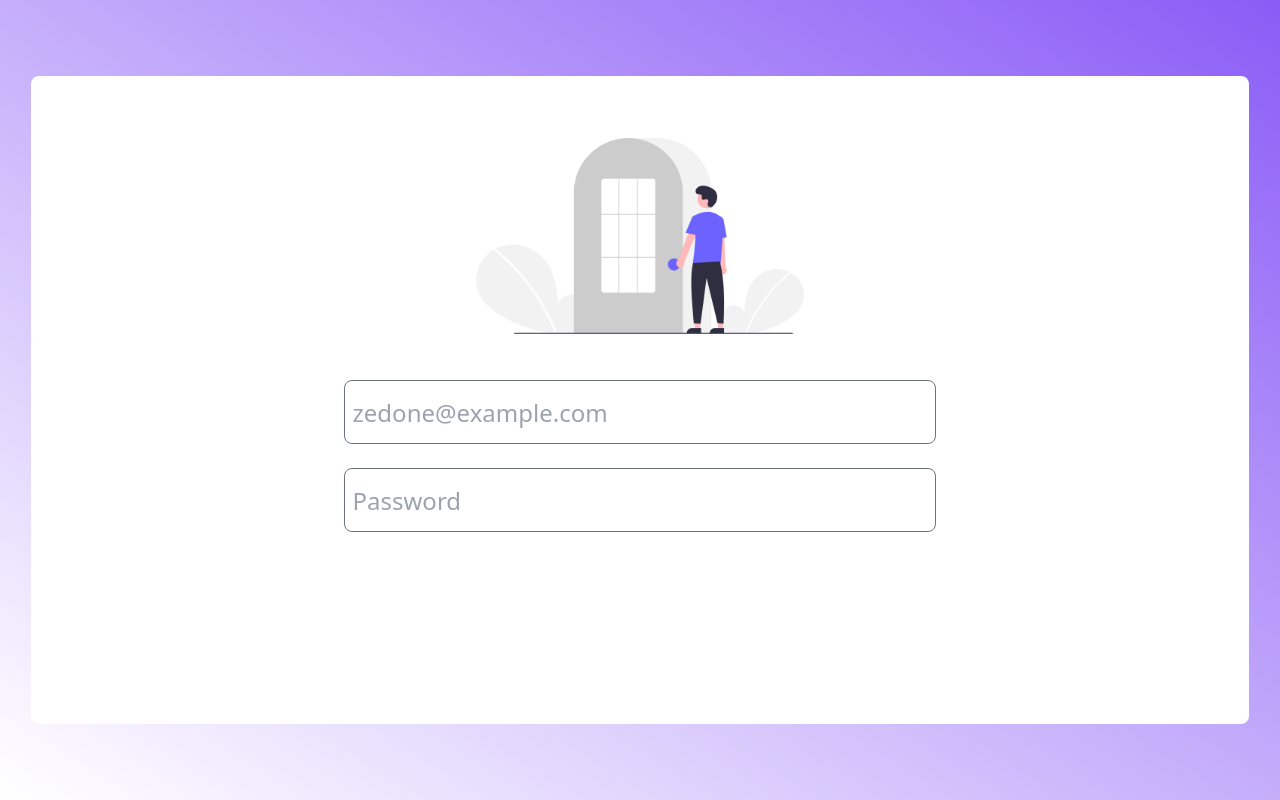
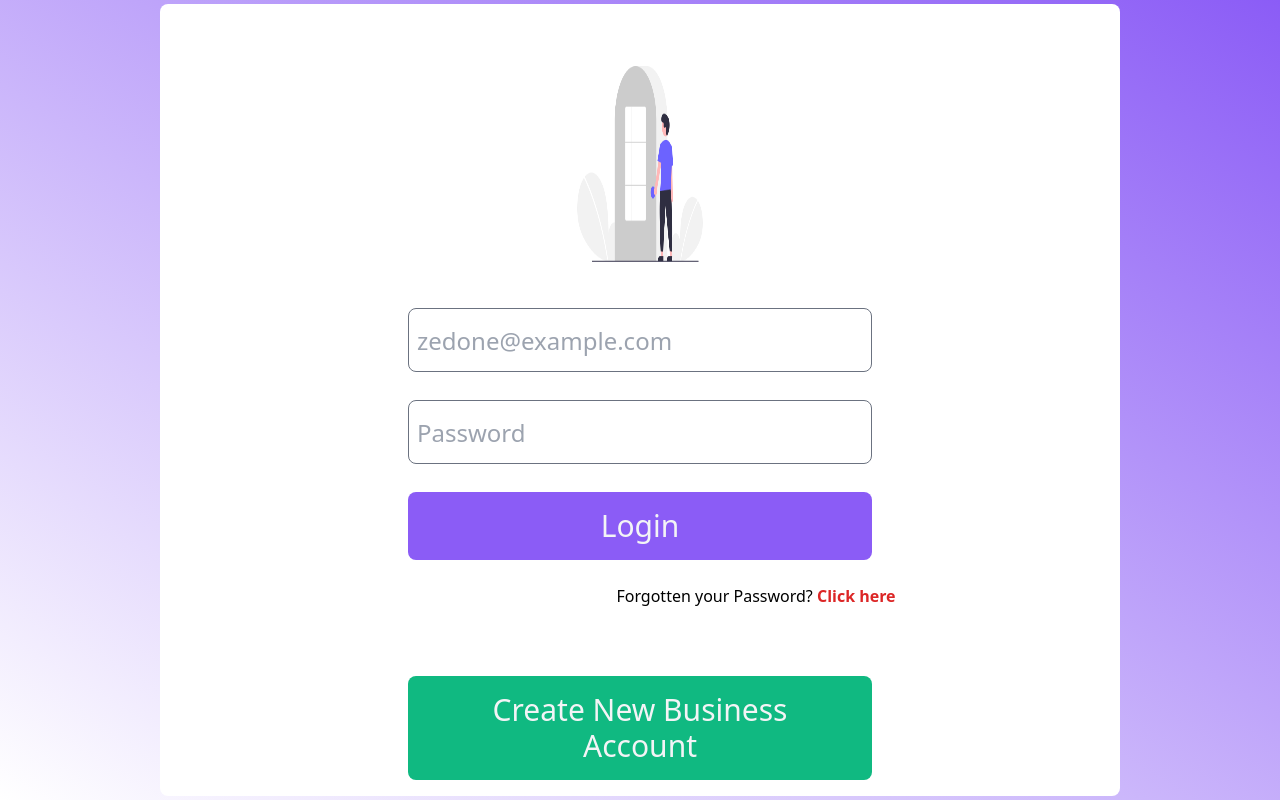
Before and after one commit to Deewiliams/zedone-interface, a React (Create React App) app in the folder user-login/: page / in a window 1280 px wide. Shown: the part 800-1600 px from the top of the page. Built offline with nearby package versions, Linux system fonts and the light colour scheme.

Commit message:
updated the login file

```diff
--- a/user-login/src/components/Login.js
+++ b/user-login/src/components/Login.js
@@ -5,7 +5,7 @@ import log from '../images/log.png'
 const Login = () => {
     return (
         <div className="h-screen  bg-gradient-to-tr from-white to-purple-500 flex items-center justify-center">
-            <div className="bg-white shodow-2xl p-4 w-2/2 rounded-lg">
+            <div className="bg-white shodow-2xl p-4 md:w-3/4  w-3/4 rounded-lg">
                 <img className="sm:h-72 p-4 lg:px-96" src={log} alt="login image" />
                  <form className="space-y-8 lg:flex lg:items-center lg:justify-end">
                <ul className="grid sm:grid-cols-1 md:grid-cols-1 lg:grid-cols-1 grid-rows-4 gap-6 lg:w-3/4 bordr">
@@ -26,7 +26,24 @@ const Login = () => {
                     placeholder="Password"
                     type="password"
                   />
+                   <button className="bg-purple-500 text-gray-100 sm:text-2xl sm:py- sm:px-8
+                md:py-4 md:px-10 md:text-lg lg:py-4 lg:w-2/3
+                lg:px-20 lg:text-3xl hover:bg-purple-600
+                hover:text-white rounded-lg
+                ">
+                Login
+                </button>
+                <h1>Forgotten your Password? <span className="text-red-600 font-bold">Click here</span></h1>
+
+                <button className="bg-green-500 text-gray-100 sm:text-2xl sm:py- sm:px-8
+                md:py-4 md:px-10 md:text-lg lg:py-4 lg:w-2/3
+                lg:px-20 lg:text-3xl hover:bg-green-600
+                hover:text-white rounded-lg
+                ">
+                Create New Business Account
+                </button>
                </ul>
+
            </form>
             </div>
 
```
